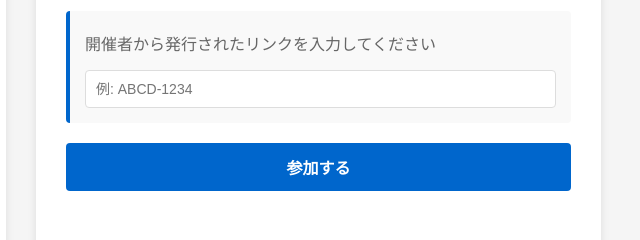
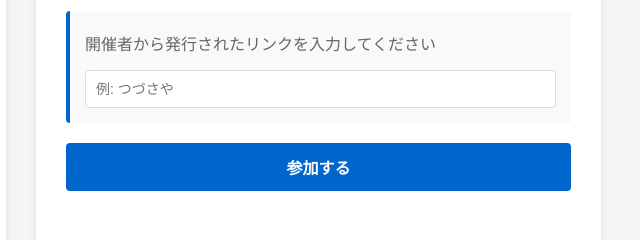
Before and after one commit to bo-ice0726/TCGmatchingsystem, a website: page public/index.html in a window 1280 px wide. Shown: the part 180-420 px from the top of the page, 619-1259 px from the left. Drawn offline with Linux system fonts and the light colour scheme.

Commit message:
fix: 大会参加の入力欄の例を「つづさや」に変更
Co-Authored-By: Claude Opus 5.5 (1M context) <noreply@anthropic.com>

```diff
--- a/public/index.html
+++ b/public/index.html
@@ -71,7 +71,7 @@
       <h2>🔗 大会に参加</h2>
       <div class="join-link">
         <p>開催者から発行されたリンクを入力してください</p>
-        <input id="participateCode" type="text" placeholder="例: ABCD-1234">
+        <input id="participateCode" type="text" placeholder="例: つづさや">
       </div>
       <button onclick="participateTournament()" style="margin-top: 20px;">参加する</button>
       <div id="participateMessage"></div>
```
